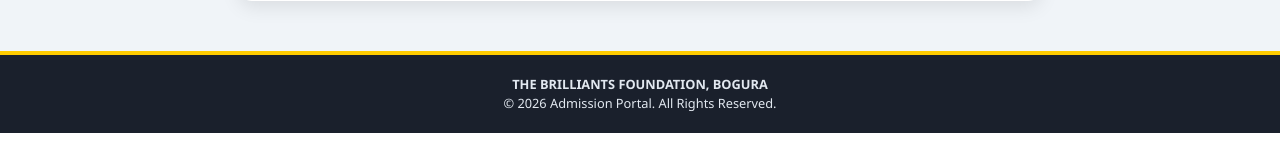
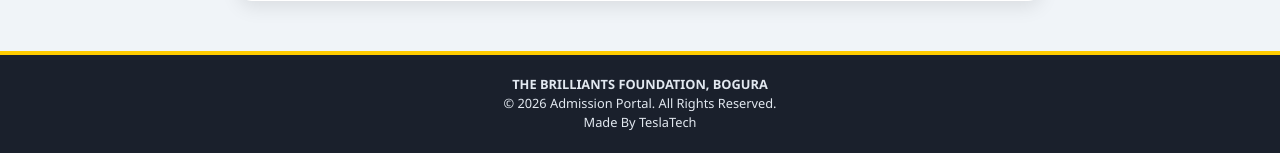
Before and after one commit to teshahriar/tbftest, a Flask app: page /apply in a window 1280 px wide. Shown: the part 671-824 px from the top of the page. Run offline with Flask 3, Linux system fonts and the light colour scheme; some libraries are stand-ins or nearby versions.

Commit message:
Update base.html

```diff
--- a/templates/base.html
+++ b/templates/base.html
@@ -41,6 +41,7 @@
     <footer>
         <p><strong>THE BRILLIANTS FOUNDATION, BOGURA</strong></p>
         <p>&copy; 2026 Admission Portal. All Rights Reserved.</p>
+        <p>Made By TeslaTech</p>
     </footer>
 
     <script>
```
